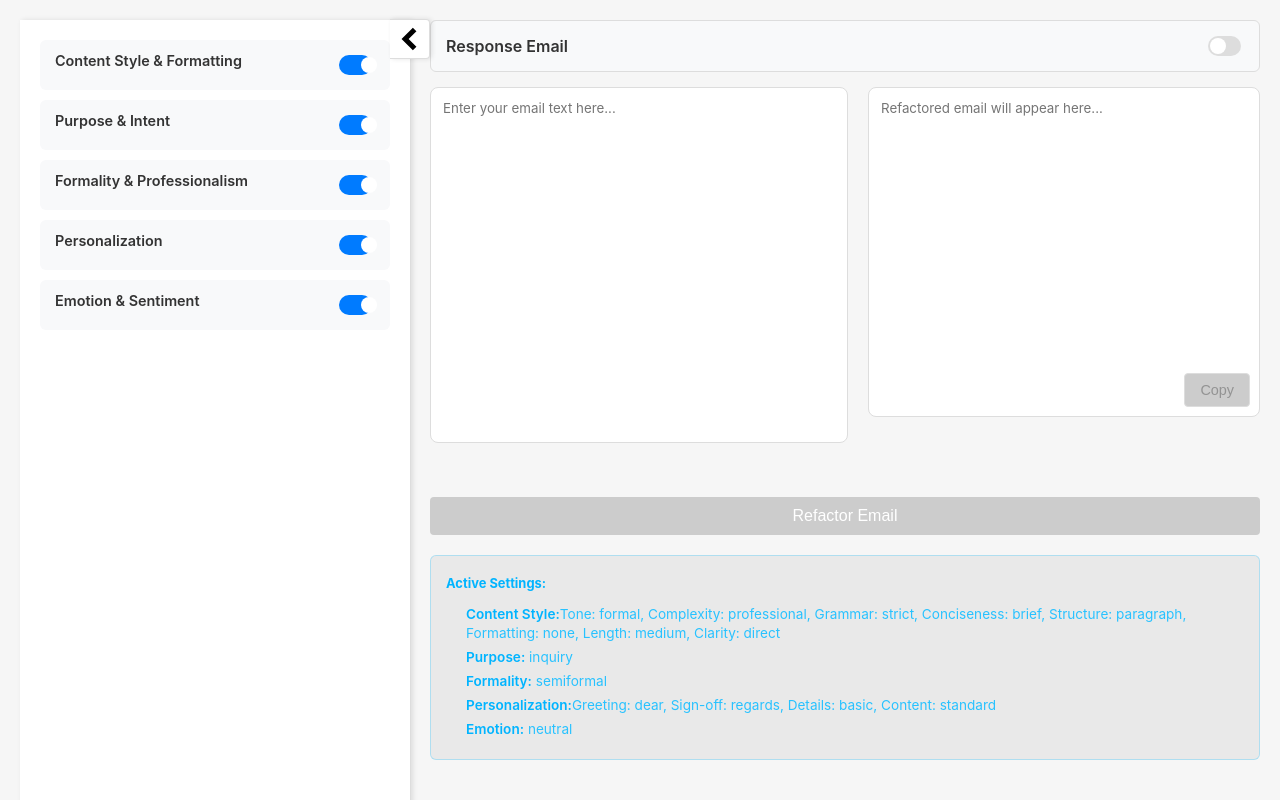
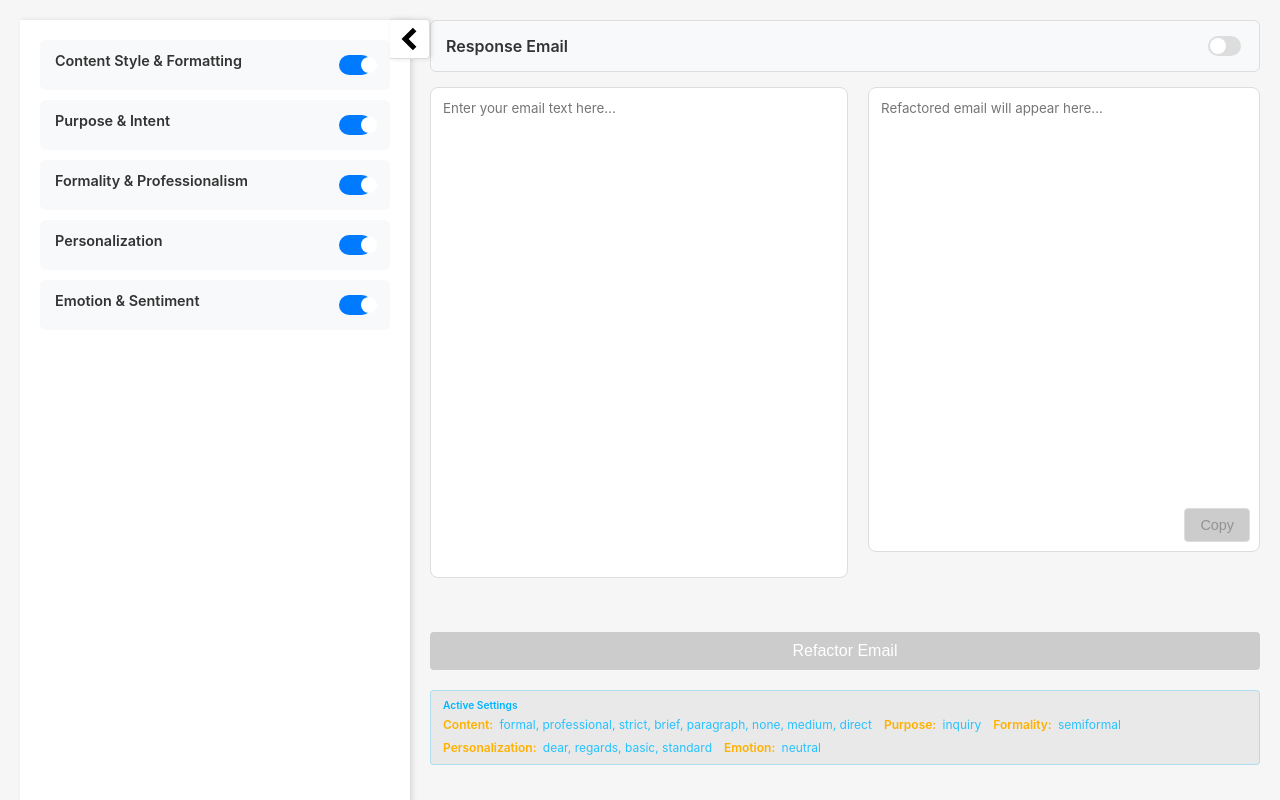
Before and after one commit to ScottBruton/emailRefactor, a React (Vite) app: page / in a window 1280 px wide. Built offline with nearby package versions, Linux system fonts and the light colour scheme.

Commit message:
active settings display

```diff
--- a/src/App.css
+++ b/src/App.css
@@ -317,36 +317,37 @@ select:focus {
 }
 
 .active-settings-summary {
-  font-size: 0.85em;
+  font-size: 0.75em;
   color: #28C2FF;
   background-color: rgba(0, 0, 0, 0.05);
-  border-radius: 6px;
-  padding: 15px;
-  margin-bottom: 20px;
+  border-radius: 4px;
+  padding: 8px 12px;
+  margin-bottom: 15px;
   border: 1px solid rgba(40, 194, 255, 0.3);
+  line-height: 1.3;
 }
 
-.active-settings-summary h4 {
-  margin-top: 0;
-  margin-bottom: 10px;
-  font-size: 0.95em;
+.settings-header {
+  font-weight: 600;
   color: #00B4FF;
+  margin-bottom: 5px;
+  font-size: 0.85em;
 }
 
-.active-settings-summary ul {
-  margin: 0;
-  padding-left: 20px;
-  list-style-type: none;
+.settings-content {
+  display: flex;
+  flex-wrap: wrap;
+  gap: 8px 12px;
 }
 
-.active-settings-summary li {
-  margin-bottom: 5px;
-  line-height: 1.4;
+.settings-content div {
+  flex: 0 1 auto;
 }
 
-.active-settings-summary .setting-category {
+.setting-category {
   font-weight: 600;
-  color: #00B4FF;
+  color: #FFB100;
+  margin-right: 3px;
 }
 
 .copy-button {
@@ -531,4 +532,8 @@ select:focus {
     color: #f6f6f6;
     border-color: #444;
   }
+
+  .setting-category {
+    color: #FFC426;
+  }
 }
--- a/src/App.jsx
+++ b/src/App.jsx
@@ -308,45 +308,27 @@ function App() {
         </button>
 
         <div className="active-settings-summary">
-          <h4>Active Settings:</h4>
-          <ul>
-            {enabledCategories.contentStyle && (
-              <li>
-                <span className="setting-category">Content Style:</span>
-                Tone: {styles.tone}, Complexity: {styles.languageComplexity},
-                Grammar: {styles.grammarSpelling}, Conciseness: {styles.conciseness},
-                Structure: {styles.structure}, Formatting: {styles.formatting},
-                Length: {styles.emailLength}, Clarity: {styles.clarity}
-              </li>
-            )}
-            {enabledCategories.purpose && (
-              <li>
-                <span className="setting-category">Purpose:</span> {styles.purpose}
-              </li>
-            )}
-            {enabledCategories.formality && (
-              <li>
-                <span className="setting-category">Formality:</span> {styles.formality}
-              </li>
-            )}
-            {enabledCategories.personalization && (
-              <li>
-                <span className="setting-category">Personalization:</span>
-                Greeting: {styles.greeting}, Sign-off: {styles.signoff},
-                Details: {styles.includeDetails}, Content: {styles.dynamicContent}
-              </li>
-            )}
-            {enabledCategories.emotion && (
-              <li>
-                <span className="setting-category">Emotion:</span> {styles.emotion}
-              </li>
-            )}
-            {isResponseEmail && (
-              <li>
-                <span className="setting-category">Mode:</span> Response Email
-              </li>
-            )}
-          </ul>
+          <div className="settings-header">Active Settings</div>
+          <div className="settings-content">
+            {enabledCategories.contentStyle &&
+              <div><span className="setting-category">Content:</span> {styles.tone}, {styles.languageComplexity}, {styles.grammarSpelling}, {styles.conciseness}, {styles.structure}, {styles.formatting}, {styles.emailLength}, {styles.clarity}</div>
+            }
+            {enabledCategories.purpose &&
+              <div><span className="setting-category">Purpose:</span> {styles.purpose}</div>
+            }
+            {enabledCategories.formality &&
+              <div><span className="setting-category">Formality:</span> {styles.formality}</div>
+            }
+            {enabledCategories.personalization &&
+              <div><span className="setting-category">Personalization:</span> {styles.greeting}, {styles.signoff}, {styles.includeDetails}, {styles.dynamicContent}</div>
+            }
+            {enabledCategories.emotion &&
+              <div><span className="setting-category">Emotion:</span> {styles.emotion}</div>
+            }
+            {isResponseEmail &&
+              <div><span className="setting-category">Mode:</span> Response Email</div>
+            }
+          </div>
         </div>
       </div>
     </div>
```
